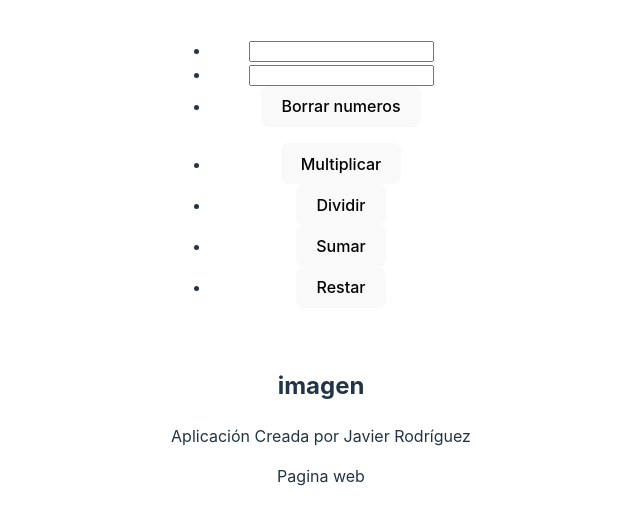
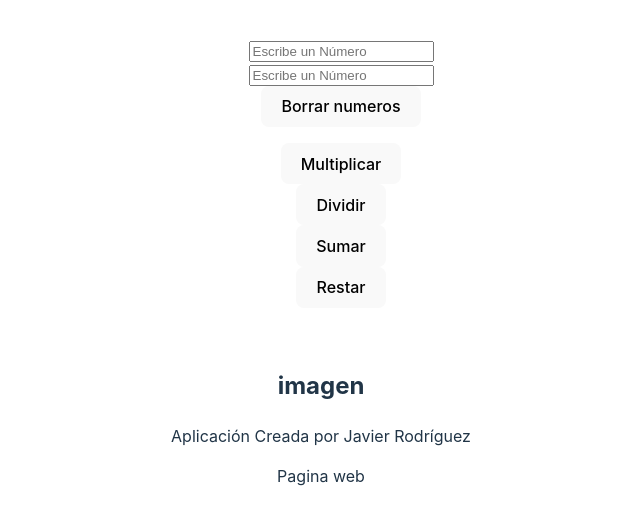
Before and after one commit to javiro76/calculadora-app, a website built with Vite: page index.html in a window 1280 px wide. Shown: the part 200-724 px from the top of the page, without its empty margins (319-959 px from the left). Built offline with nearby package versions, Linux system fonts and the light colour scheme.

Commit message:
se elimino botones de lista y botones de input

```diff
--- a/src/calculadora/app.html
+++ b/src/calculadora/app.html
@@ -5,11 +5,11 @@
     <section class="main">
         <ul class="ingreso-numeros">
             <li>
-                <input id="numero-uno" class="cajas-todas" type="number">
+                <input id="numero-uno" class="cajas-todas" type="number" placeholder="Escribe un Número">
 
             </li>
             <li>
-                <input id="numero-dos" class="cajas-todas" type="number">
+                <input id="numero-dos" class="cajas-todas" type="number" placeholder="Escribe un Número">
 
             </li>
             <li>
--- a/style.css
+++ b/style.css
@@ -95,3 +95,15 @@ button:focus-visible {
     background-color: #f9f9f9;
   }
 }
+
+ul {
+
+  list-style: none;
+
+}
+
+/*Regla para eliminar botones del input tipo numerico */
+input[type=number]::-webkit-inner-spin-button {
+  -webkit-appearance: none;
+  margin: 0;
+}
```
